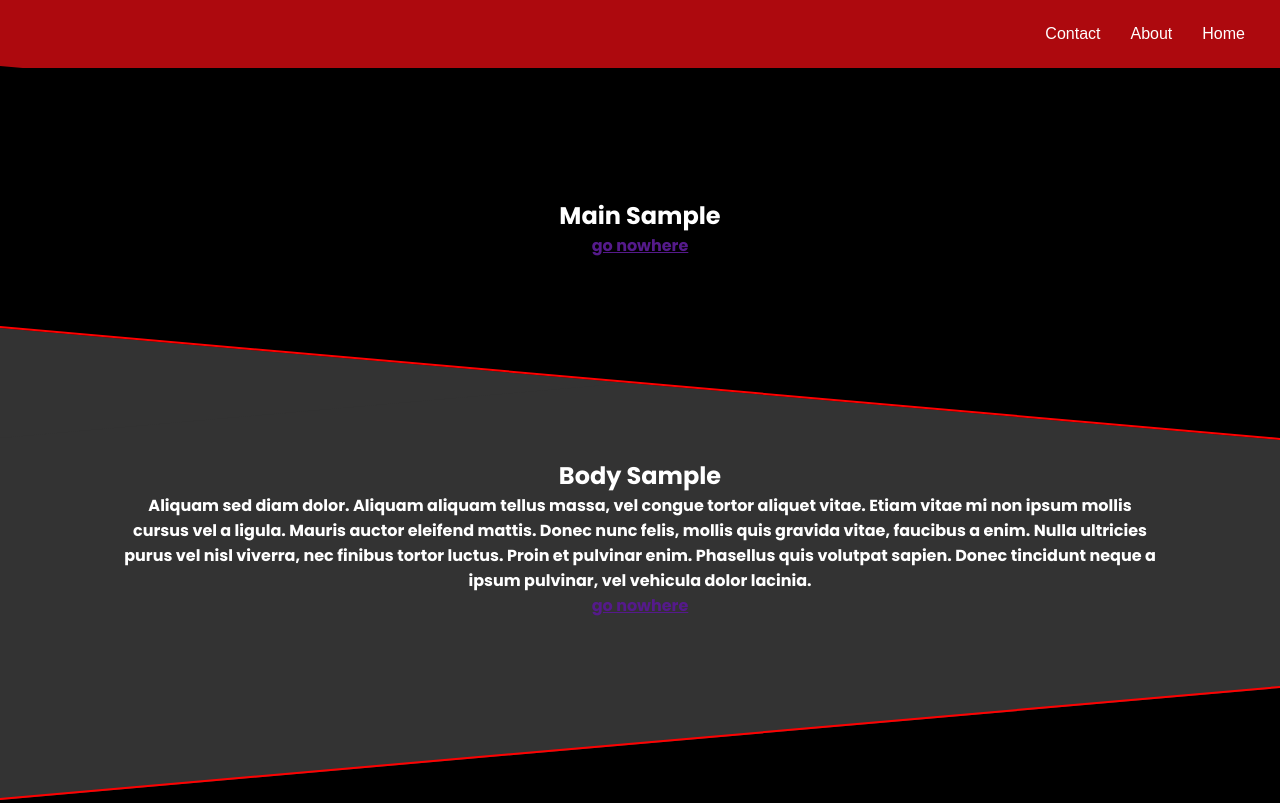
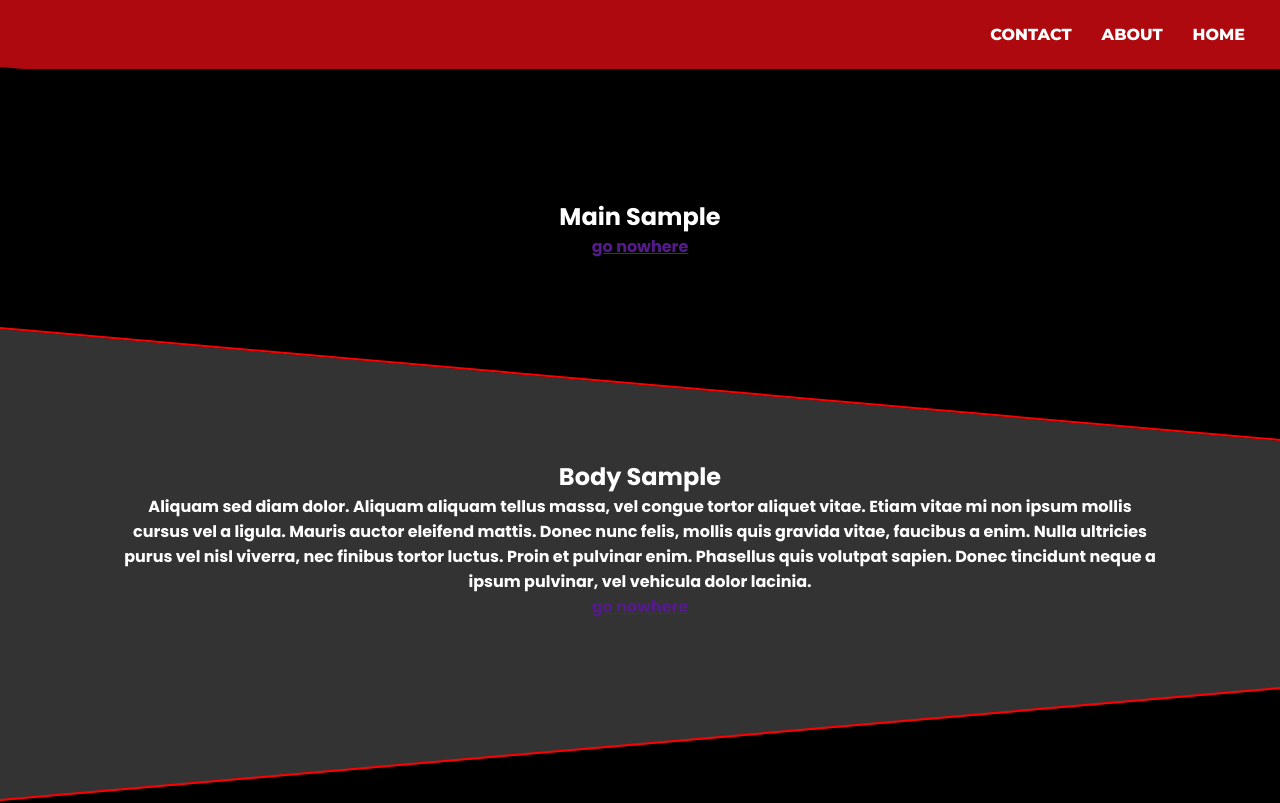
Before and after one commit to fadilah4/ProjectE07, a plain HTML site: page index.html in a window 1280 px wide. Shown: the top 803 px of the page. Drawn offline with Linux system fonts and the light colour scheme.

Commit message:
Update s-styler.css

```diff
--- a/css/s-styler.css
+++ b/css/s-styler.css
@@ -1,3 +1,5 @@
+@import url('https://fonts.googleapis.com/css2?family=Montserrat:wght@800;900&display=swap');
+
 * {
 	margin: 0;
 	padding: 0;
@@ -7,10 +9,12 @@
 /* Navbar */
 
 nav {
+	text-transform: uppercase;
+	font-weight: 800;
 	margin: auto;
 	text-align: center;
 	width: 100%;
-	font-family: Arial, Helvetica, sans-serif;
+	font-family: 'Montserrat', Arial, Helvetica, sans-serif;
 	list-style: none;
 }
 
```
